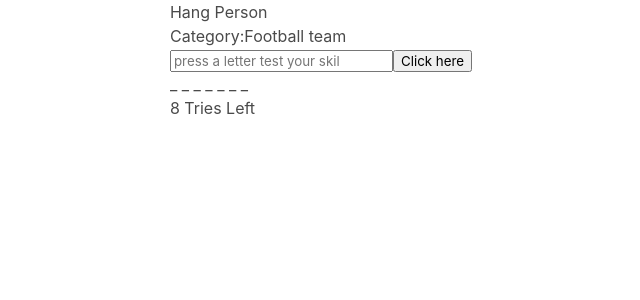
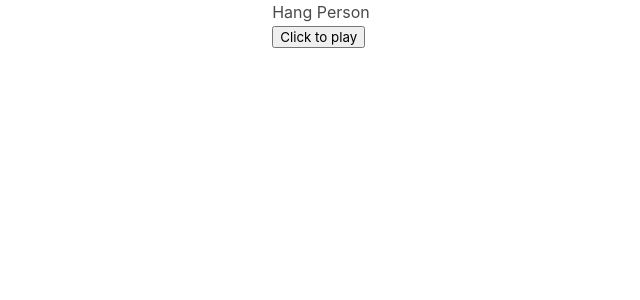
Before and after one commit to raynard23/Hangman-react, a React (Create React App) app: page / in a window 1280 px wide. Shown: the top 300 px of the page, without its empty margins (319-959 px from the left). Built offline with nearby package versions, Linux system fonts and the light colour scheme.

Commit message:
Hangman app

```diff
--- a/src/App.js
+++ b/src/App.js
@@ -9,6 +9,7 @@ import "bulma/css/bulma.min.css";
 import { index } from "cheerio/lib/api/traversing";
 import Results from "./Results";
 import LocalStorage from "./LocalStorage";
+import PickedLetters from "./PickedLetters";
 
 function App() {
   // could i set the category as state so when someone clicks the page the data changes in an array?
@@ -18,6 +19,10 @@ function App() {
       guess: "raiders",
     },
   ];
+  const [isPlaying, setIsPlaying] = useState(false);
+  // const startGame = () => {
+  //   setPlay(true);
+  // };
   const [result, setResult] = useState();
   const [count, setCount] = useState(8);
 
@@ -42,12 +47,18 @@ function App() {
       console.log(letterGuess);
     });
     setMaskedWord(newWord);
+    setLetterGuess("");
   };
-  console.log(letterGuess);
+
   return (
     <div className="container ">
       <div className="is-primary">
         <h1> Hang Person</h1>
+        {(!isPlaying || isWinner || isLoser) && (
+          <button onClick={() => setIsPlaying(true)}> Click to play </button>
+        )}
+        {isPlaying && (
+          <div>
             <h4>Category:{randomString.category} </h4>
 
             <Search
@@ -65,8 +76,11 @@ function App() {
             {/* {<ShowGuess randomString={randomString} letterGuess = {letterGuess} />} */}
             {/* {randomString && <GuessLines randomString = {randomString}/>} */}
             <GuessChecker count={count} />
-        <LocalStorage letterGuess={letterGuess} localStore={localStore} />
+            {/* <LocalStorage letterGuess={letterGuess} localStore={localStore} /> */}
+            {<PickedLetters letterGuess={letterGuess} />}
             {(isWinner || isLoser) && <Results isWinner={isWinner} />}
+          </div>
+        )}
       </div>
     </div>
   );
--- /dev/null
+++ b/src/PickedLetters.jsx
@@ -0,0 +1,13 @@
+import React from "react";
+import { useState } from "react";
+
+const PickedLetters = ({ letterGuess }) => {
+  const [guessedLetters, setGuessedLetters] = useState([]);
+  if (!guessedLetters.includes(letterGuess)) {
+    setGuessedLetters(letterGuess + " " + guessedLetters);
+  }
+
+  return <div>{guessedLetters}</div>;
+};
+
+export default PickedLetters;
--- a/src/Results.jsx
+++ b/src/Results.jsx
@@ -1,10 +1,22 @@
 import React from "react";
 
 const Results = ({ isWinner }) => {
+  const restartGame = () => {
+    window.location.reload();
+  };
+
   if (isWinner) {
-    return <h1 className="has-background-success">{"you won"}</h1>;
+    return (
+      <div>
+        <h1 className="has-background-success">{"you won"}</h1>
+      </div>
+    );
   } else {
-    return <h1 className="has-background-lost">{"loser sucka"}</h1>;
+    return (
+      <div>
+        <h1 className="has-background">{"GameOver"}</h1>
+      </div>
+    );
   }
 };
 
--- a/src/Search.jsx
+++ b/src/Search.jsx
@@ -11,23 +11,23 @@ const Search = ({
   randomString,
   maskedWord,
 }) => {
+  // const [letter, setLetter] = useState("");
   const guessCheck = (e) => {
     e.preventDefault();
+    //  setLetterGuess(letter);
     showMaskedWord();
     setCount(count - 1);
-
-    setLetterGuess(" ");
   };
-  // console.log(maskedWord.join("") === randomString.guess);
+  // setLetterGuess("r");s
   return (
     <div>
       <input
         type="search"
         className="search-bar "
-        onChange={(e) => setLetterGuess(e.target.value)}
+        onChange={(e) => setLetterGuess(e.target.value.toLowerCase())}
         placeholder="press a letter test your skil"
       />
-      <button onClick={guessCheck}>Click here </button>
+      <button onClick={guessCheck}>Guess </button>
     </div>
   );
 };
```
Lines whose indentation alone changed are shown as unchanged.
